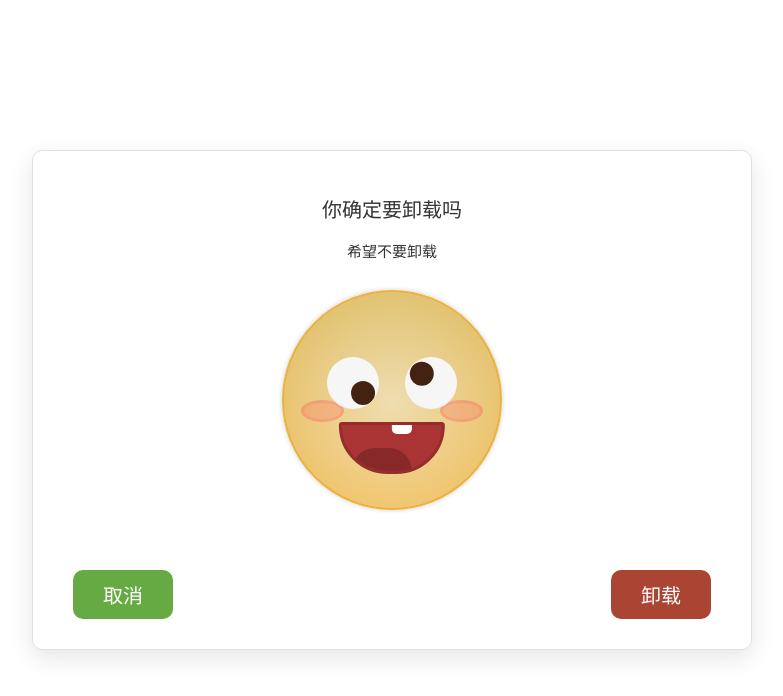
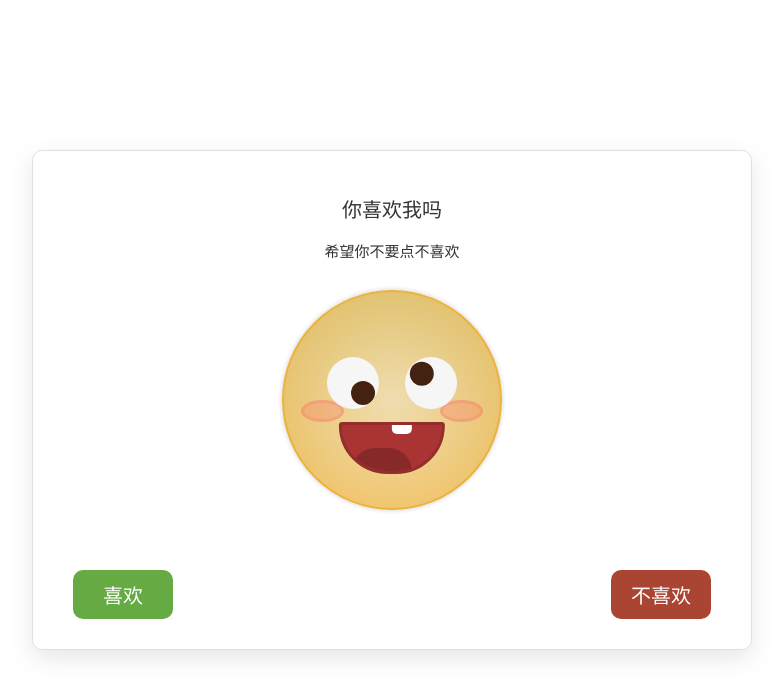
Before and after one commit to Fang-Yuan-2580/lx, a plain HTML site: page index.html in a window 1280 px wide. Shown: the whole page, without its empty margins (248-1031 px from the left). Drawn offline with Linux system fonts and the light colour scheme.

Commit message:
Update index.html

```diff
--- a/index.html
+++ b/index.html
@@ -12,8 +12,8 @@
 <body>
   <section class="container">
     <div class="content">
-      <h1 class="title">你确定要卸载吗</h1>
-      <h2 class="subtitle">希望不要卸载</h2>
+      <h1 class="title">你喜欢我吗</h1>
+      <h2 class="subtitle">希望你不要点不喜欢</h2>
       <figure class="face-slider">
         <div class="face-slider-blush face-slider-blush-left"></div>
         <div class="face-slider-blush face-slider-blush-right"></div>
@@ -21,8 +21,8 @@
         <div class="face-slider-eye face-slider-eye-right"></div>
         <div class="face-slider-mouth"></div>
       </figure>
-      <button class="button button-happy">取消</button>
-      <button class="button button-unhappy">卸载</button>
+      <button class="button button-happy">喜欢</button>
+      <button class="button button-unhappy">不喜欢</button>
     </div>
   </section>
   <script src="js/script.js"></script>
```
